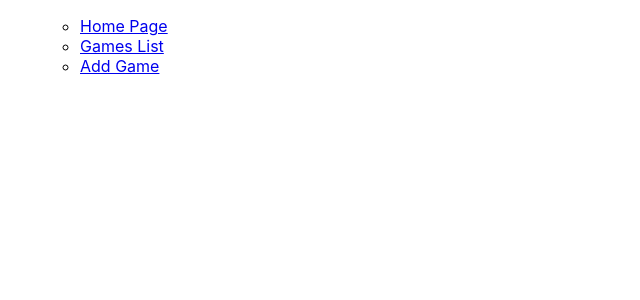
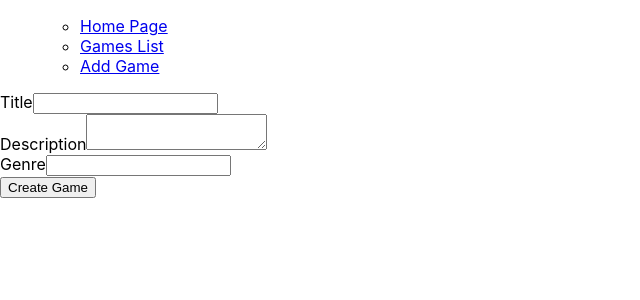
Before and after one commit to Erkotas/baigiamasis, a React (Create React App) app: page /edit-game/1 in a window 1280 px wide. Shown: the top 300 px of the page, without its empty margins (0-640 px from the left). Built offline with nearby package versions, Linux system fonts and the light colour scheme; no server answers; data requests are answered from the project's data file.

Commit message:
edit game

```diff
--- a/db.json
+++ b/db.json
@@ -49,10 +49,16 @@
       "genre": "Shooter"
     },
     {
-      "id": "63e2",
       "title": "sdasdas",
       "description": "dasdasd",
-      "genre": "asdasd"
+      "genre": "asdfsad",
+      "id": "63e2"
+    },
+    {
+      "title": "memee",
+      "description": "faina",
+      "genre": "wow",
+      "id": "5313"
     }
   ],
   "photos": [
--- a/src/App.js
+++ b/src/App.js
@@ -6,6 +6,7 @@ import HomePage from './pages/HomePage/HomePage';
 import GamesPage from './pages/GamesPage/GamesPage';
 import GamePage from './pages/GamePage/GamePage';
 import CreateGamePage from './pages/CreateGamePage/CreateGamePage';
+import EditGamePage from './pages/EditGamePage/EditGamePage';
 
 function App() {
   return (
@@ -17,7 +18,8 @@ function App() {
         <Route path='/games' element={<GamesPage />} />
         <Route path='/games/:id' element={<GamePage />} />
         <Route path='/add-game' element={<CreateGamePage />} />
-        {/* <Route path='/posts' element={<PostsPage />} />
+        <Route path='/edit-game/:id' element={<EditGamePage />} />
+        {/*
         <Route path='/albums' element={<AlbumsPage />} />
         <Route path='/categories' element={<CategoriesPage />} />
 
@@ -27,8 +29,6 @@ function App() {
         <Route path='/create-post' element={<CreatePost />} />
         <Route path='/create-user' element={<CreateUserPage />} />
         <Route path='/create-album' element={<CreateAlbumPage />} />
-
-        <Route path='/api-project/edit-post/:id' element={<EditPostPage />} />
         <Route path='/api-project/edit-user/:id' element={<EditUserPage />} /> */}
     </Routes>
 
--- /dev/null
+++ b/src/pages/EditGamePage/EditGamePage.js
@@ -0,0 +1,42 @@
+import { useEffect, useState } from "react"
+import { useNavigate, useParams } from "react-router-dom"
+import { API_URL } from "../../config"
+import GameForm from "../../components/GameForm/GameForm"
+
+const EditGamePage = () => {
+    const { id } = useParams()
+    const navigate = useNavigate()
+    const [game, setGame] = useState(null)
+
+    useEffect(() => {
+      const getGame = async () => {
+        const res = await fetch(`${API_URL}/games/${id}`)
+        const data = await res.json()
+
+        setGame(data)
+      }
+
+      getGame()
+    }, [id])
+
+    const editGameHandler = async (gameData) => {
+      const res = await fetch(`${API_URL}/games/${id}` , {
+        method: 'PUT',
+        body: JSON.stringify(gameData),
+        headers: {
+          'Content-type': 'application/json; charset=UTF-8',
+        },
+      })
+
+      const updatedGame = await res.json()
+      navigate('/games/' + updatedGame.id)
+    }
+
+    return (
+      <div>
+        {game && <GameForm editGameData={game} onGameSubmit={editGameHandler} />}
+      </div>
+    )
+  }
+
+export default EditGamePage
--- a/src/pages/GamePage/GamePage.js
+++ b/src/pages/GamePage/GamePage.js
@@ -6,7 +6,7 @@ import { API_URL } from "../../config"
 const GamePage = () => {
     const { id } = useParams()
     const [game, setGame] = useState(null)
-    const [userIsDeleted, setUserIsDeleted] = useState(false)
+    const [gameIsDeleted, setUserIsDeleted] = useState(false)
 
     useEffect(() => {
         const getData = async () => {
@@ -34,7 +34,7 @@ const GamePage = () => {
         setUserIsDeleted(true)
     }
 
-    if (userIsDeleted) {
+    if (gameIsDeleted) {
         return (
         <div>
             <h2>Game was removed</h2>
@@ -47,7 +47,7 @@ const GamePage = () => {
         <div>
         <div className="game-controls">
             <button onClick={deleteUserHandler}>Remove Game</button>
-            <Link to={`/api-project/edit-game/${id}`}>Edit Game</Link>
+            <Link to={`/edit-game/${id}`}>Edit Game</Link>
         </div>
 
         <h2> {title}</h2>
```
